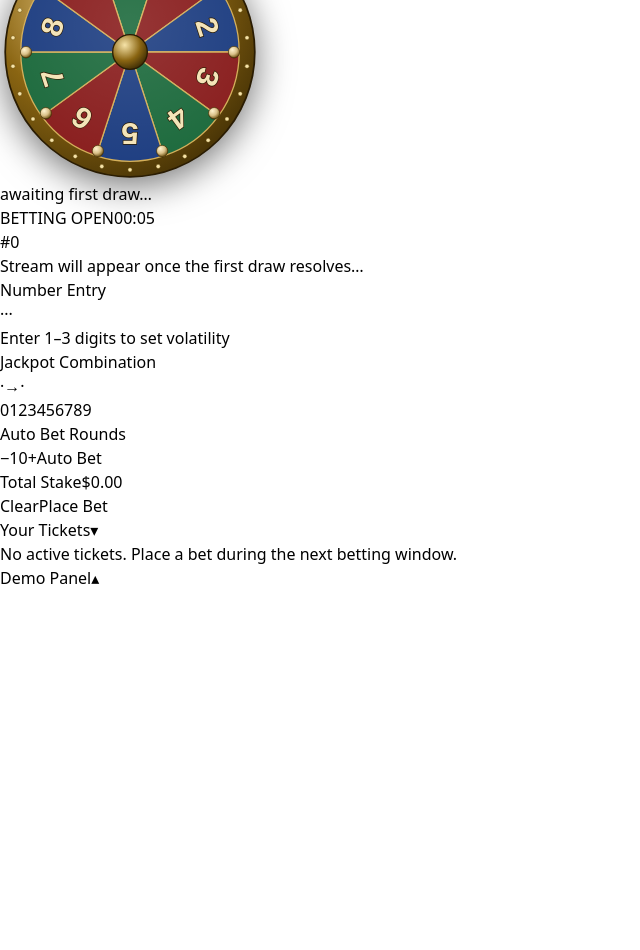
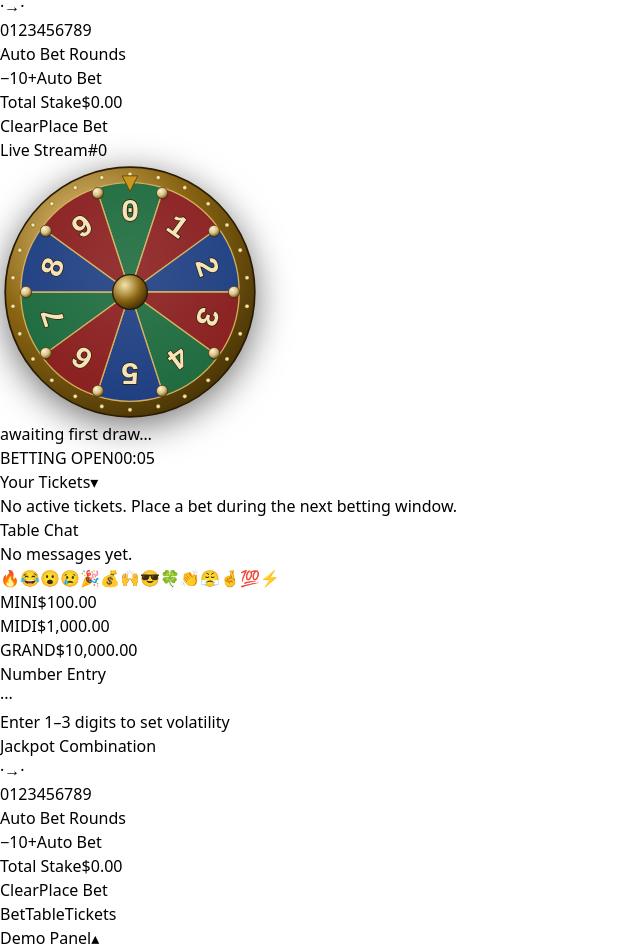
Before and after one commit to milerdo/chains, a React (Vite) app: page / in a window 1280 px wide. Shown: the part 320-1270 px from the top of the page, without its empty margins (0-640 px from the left). Before the commit the page ends 910 px from the top, so only its background shows below. Built offline with nearby package versions, Linux system fonts and the light colour scheme.

Commit message:
columng design + chat added

```diff
--- a/src/App.tsx
+++ b/src/App.tsx
@@ -1,47 +1,109 @@
 // ============================================================================
 // CHAINS — App
-// Top-level layout. Wraps the whole tree in <GameProvider> (the single
-// ChainsGame engine instance lives there — see hooks/useGame.ts) and
-// arranges every Phase 2 component into a responsive dark-mode layout:
-// a single stacked column on mobile (matching the flow in the build spec's
-// Section 20 mock), widening into a two-column live-table + sidebar
-// layout from the lg breakpoint up. No game logic lives here — this file
-// only lays components out.
+// Cabinet-style layout, no page scroll. Desktop: fixed 3-column grid
+// (betting | wheel/jackpot | tickets+chat). Mobile: tabbed BET/TABLE/TICKETS,
+// auto-switching on phase change (BETTING_OPEN -> BET, wheel hidden;
+// anything else -> TABLE so the player never misses a draw). A manual tap
+// wins until the next genuine phase transition (same prevPhaseRef pattern
+// used elsewhere — DemoPanel, Wheel.tsx).
 // ============================================================================
 
-import { useState } from 'react';
+import { useEffect, useRef, useState } from 'react';
 import { GameProvider, useGame } from './hooks/useGame';
 import { GameHeader } from './components/GameHeader';
 import { JackpotPanel } from './components/JackpotPanel';
 import { Wheel } from './components/Wheel';
-import { NumberStream } from './components/NumberStream';
 import { BettingPanel } from './components/BettingPanel';
 import { TicketDrawer } from './components/Ticket';
+import { EmojiChat } from './components/EmojiChat';
 import { HelpModal } from './components/HelpModal';
 import { DemoPanel } from './components/DemoPanel';
+import type { GamePhase } from './game/types';
+
+type MobileTab = 'BET' | 'TABLE' | 'TICKETS';
+
+function phaseDefaultTab(phase: GamePhase): MobileTab {
+  return phase === 'BETTING_OPEN' ? 'BET' : 'TABLE';
+}
 
 function AppShell() {
-  const { activeTickets } = useGame();
+  const { activeTickets, phase } = useGame();
   const [helpOpen, setHelpOpen] = useState(false);
+  const [mobileTab, setMobileTab] = useState<MobileTab>(() => phaseDefaultTab(phase));
+  const prevPhaseRef = useRef<GamePhase>(phase);
+
+  useEffect(() => {
+    if (phase !== prevPhaseRef.current) {
+      prevPhaseRef.current = phase;
+      setMobileTab(phaseDefaultTab(phase));
+    }
+  }, [phase]);
 
   return (
-    <div className="min-h-screen bg-[#121212] pb-32 text-white/90">
+    <div className="flex h-dvh flex-col overflow-hidden bg-[#121212] text-white/90">
       <GameHeader onOpenHelp={() => setHelpOpen(true)} />
 
-      <main className="mx-auto flex max-w-6xl flex-col gap-5 px-4 py-5 sm:px-6 sm:py-6 lg:flex-row lg:items-start lg:gap-6">
-        {/* Live table: jackpots, wheel/stream, betting, active tickets */}
-        <div className="flex min-w-0 flex-1 flex-col gap-5">
-          <JackpotPanel />
-          <Wheel />
-          <NumberStream />
-          <BettingPanel />
-          <TicketDrawer tickets={activeTickets} />
+      {/* Desktop: fixed 3-column cabinet, no page scroll */}
+      <main className="hidden min-h-0 flex-1 lg:flex lg:flex-col lg:overflow-hidden">
+        <JackpotPanel />
+        <div className="mx-auto grid min-h-0 w-full max-w-6xl flex-1 grid-cols-[1fr_1.3fr_1fr] gap-4 overflow-hidden px-6 py-4">
+          <div className="min-h-0 overflow-y-auto pr-1">
+            <BettingPanel />
+          </div>
+          <div className="flex min-h-0 flex-col overflow-hidden">
+            <Wheel />
+          </div>
+          <div className="flex min-h-0 flex-col gap-4 overflow-hidden">
+            <div className="min-h-0 flex-1 overflow-y-auto">
+              <TicketDrawer tickets={activeTickets} />
+            </div>
+            <EmojiChat />
+          </div>
         </div>
+      </main>
+
+      {/* Mobile/tablet: tabbed cabinet */}
+      <main className="flex min-h-0 flex-1 flex-col overflow-hidden lg:hidden">
+        <JackpotPanel />
+        <div className="min-h-0 flex-1 overflow-y-auto px-4 py-4">
+          {mobileTab === 'BET' && <BettingPanel />}
+          {mobileTab === 'TABLE' && <Wheel />}
+          {mobileTab === 'TICKETS' && (
+            <div className="flex flex-col gap-4">
+              <TicketDrawer tickets={activeTickets} />
+              <EmojiChat />
+            </div>
+          )}
+        </div>
+        <nav className="flex border-t border-white/10 bg-[#141414]">
+          <MobileTabButton label="Bet" active={mobileTab === 'BET'} onClick={() => setMobileTab('BET')} />
+          <MobileTabButton label="Table" active={mobileTab === 'TABLE'} onClick={() => setMobileTab('TABLE')} />
+          <MobileTabButton
+            label={`Tickets${activeTickets.length > 0 ? ` (${activeTickets.length})` : ''}`}
+            active={mobileTab === 'TICKETS'}
+            onClick={() => setMobileTab('TICKETS')}
+          />
+        </nav>
       </main>
 
       <HelpModal isOpen={helpOpen} onClose={() => setHelpOpen(false)} />
       <DemoPanel />
     </div>
+  );
+}
+
+function MobileTabButton({ label, active, onClick }: { label: string; active: boolean; onClick: () => void }) {
+  return (
+    <button
+      type="button"
+      onClick={onClick}
+      className={[
+        'flex-1 py-3 font-mono text-[11px] font-bold uppercase tracking-[0.15em] transition',
+        active ? 'text-[#eab308]' : 'text-white/40',
+      ].join(' ')}
+    >
+      {label}
+    </button>
   );
 }
 
--- /dev/null
+++ b/src/components/EmojiChat.tsx
@@ -0,0 +1,66 @@
+// ============================================================================
+// CHAINS — EmojiChat
+// Lightweight, whitelist-only "table talk". Purely local UI state — no
+// persistence, no backend, no simulated players, no animation. Tapping an
+// approved emoji appends it to a short rolling strip; once full, the oldest
+// entry is silently dropped as a new one comes in.
+// ============================================================================
+
+import { useState } from 'react';
+import { playUiClick } from '../utils/audio';
+
+const APPROVED_EMOJIS = ['🔥', '😂', '😮', '😢', '🎉', '💰', '🙌', '😎', '🍀', '👏', '😤', '🤞', '💯', '⚡'];
+
+const MAX_VISIBLE_MESSAGES = 6;
+
+interface ChatMessage {
+  id: number;
+  emoji: string;
+}
+
+let messageIdCounter = 0;
+
+export function EmojiChat() {
+  const [messages, setMessages] = useState<ChatMessage[]>([]);
+
+  function sendEmoji(emoji: string) {
+    playUiClick();
+    messageIdCounter += 1;
+    setMessages((prev) => [...prev, { id: messageIdCounter, emoji }].slice(-MAX_VISIBLE_MESSAGES));
+  }
+
+  return (
+    <section
+      aria-label="Table chat"
+      className="flex flex-col rounded-3xl border border-white/[0.07] bg-gradient-to-b from-white/[0.035] to-transparent p-5 backdrop-blur-sm sm:p-6"
+    >
+      <span className="font-mono text-[10px] uppercase tracking-[0.4em] text-white/40">Table Chat</span>
+
+      <div className="mt-3 flex min-h-[2.5rem] flex-wrap items-center gap-1.5">
+        {messages.length === 0 ? (
+          <span className="font-mono text-[11px] text-white/25">No messages yet.</span>
+        ) : (
+          messages.map((msg) => (
+            <span key={msg.id} className="flex h-8 w-8 items-center justify-center rounded-lg bg-white/[0.04] text-lg">
+              {msg.emoji}
+            </span>
+          ))
+        )}
+      </div>
+
+      <div className="mt-3 grid grid-cols-7 gap-1.5">
+        {APPROVED_EMOJIS.map((emoji) => (
+          <button
+            key={emoji}
+            type="button"
+            onClick={() => sendEmoji(emoji)}
+            aria-label={`Send ${emoji}`}
+            className="flex h-9 w-9 items-center justify-center rounded-lg border border-white/10 bg-white/[0.03] text-base transition hover:border-[#eab308]/50 hover:bg-[#eab308]/10 active:scale-95"
+          >
+            {emoji}
+          </button>
+        ))}
+      </div>
+    </section>
+  );
+}
--- a/src/components/NumberStream.tsx
+++ /dev/null
@@ -1,61 +0,0 @@
-// ============================================================================
-// CHAINS — NumberStream
-// The shared, continuous stream — every player sees the exact same ribbon.
-// Horizontally scrollable so it never breaks the mobile layout, auto-scrolls
-// to the newest digit, and gives that digit a brief emphasis pulse.
-// ============================================================================
-
-import { useEffect, useRef } from 'react';
-import { useGame } from '../hooks/useGame';
-import { formatDrawIndex } from '../utils/format';
-
-const VISIBLE_HISTORY_LENGTH = 15;
-
-export function NumberStream() {
-  const { streamHistory, drawIndex } = useGame();
-  const scrollRef = useRef<HTMLDivElement | null>(null);
-  const recent = streamHistory.slice(-VISIBLE_HISTORY_LENGTH);
-
-  useEffect(() => {
-    const el = scrollRef.current;
-    if (el) el.scrollLeft = el.scrollWidth;
-  }, [recent.length]);
-
-  return (
-    <section
-      aria-label="Recent draw history"
-      className="mx-auto flex w-full max-w-6xl items-center gap-3 px-4 sm:px-6"
-    >
-      <span className="hidden shrink-0 rounded-lg border border-white/10 bg-white/[0.03] px-2.5 py-1.5 font-mono text-[11px] text-white/50 sm:block">
-        {formatDrawIndex(drawIndex)}
-      </span>
-      <div
-        ref={scrollRef}
-        className="flex flex-1 gap-1.5 overflow-x-auto scroll-smooth py-1 [-ms-overflow-style:none] [scrollbar-width:none] [&::-webkit-scrollbar]:hidden"
-      >
-        {recent.length === 0 && (
-          <span className="whitespace-nowrap font-mono text-xs text-white/30">
-            Stream will appear once the first draw resolves…
-          </span>
-        )}
-        {recent.map((draw, i) => {
-          const isLatest = i === recent.length - 1;
-          return (
-            <span
-              key={draw.drawIndex}
-              title={formatDrawIndex(draw.drawIndex)}
-              className={[
-                'flex h-8 w-8 shrink-0 items-center justify-center rounded-lg font-mono text-sm font-semibold tabular-nums transition-all duration-300',
-                isLatest
-                  ? 'scale-110 bg-[#eab308] text-black shadow-[0_0_16px_-2px_rgba(234,179,8,0.7)]'
-                  : 'bg-white/[0.04] text-white/50',
-              ].join(' ')}
-            >
-              {draw.digit}
-            </span>
-          );
-        })}
-      </div>
-    </section>
-  );
-}
```
